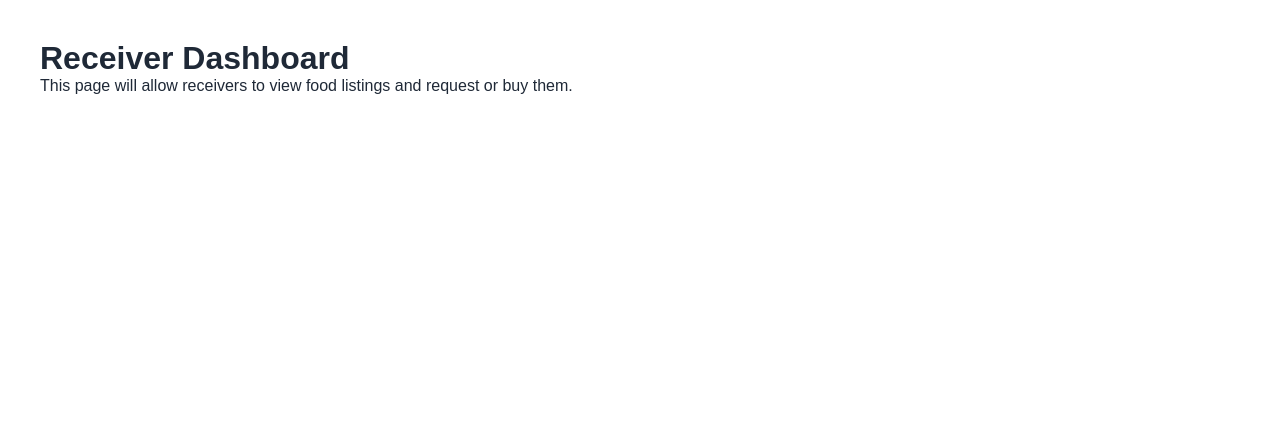
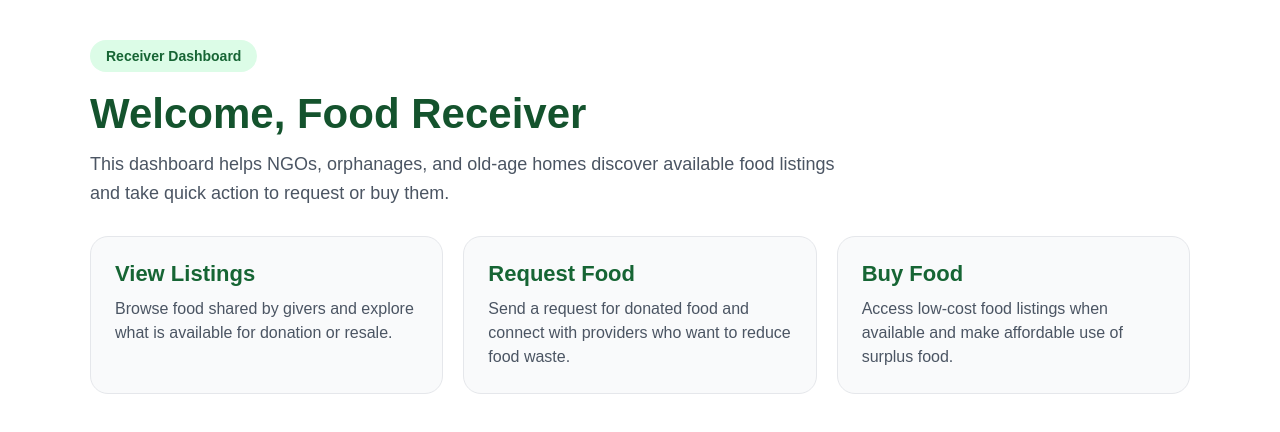
Before and after one commit to GauravSingh1P/FoodBridge, a React (Vite) app in the folder eatdoc/vite-project/: page /receiver in a window 1280 px wide. Shown: the top 432 px of the page. Built offline with nearby package versions, Linux system fonts and the light colour scheme.

Commit message:
FB-RC01-v0.4: Receiver dashboard created Reason: Interface for food seekers

```diff
--- a/eatdoc/vite-project/src/App.jsx
+++ b/eatdoc/vite-project/src/App.jsx
@@ -3,6 +3,7 @@ import './App.css'
 import LandingPage from './pages/LandingPage'
 import GiverPage from './pages/GiverPage'
 import ReceiverPage from './pages/ReceiverPage'
+
 
 function App() {
   return (
--- a/eatdoc/vite-project/src/pages/ReceiverPage.jsx
+++ b/eatdoc/vite-project/src/pages/ReceiverPage.jsx
@@ -1,8 +1,159 @@
 function ReceiverPage() {
   return (
-    <div style={{ padding: '40px', fontFamily: 'Arial, sans-serif' }}>
-      <h1>Receiver Dashboard</h1>
-      <p>This page will allow receivers to view food listings and request or buy them.</p>
+    <div
+      style={{
+        minHeight: '100vh',
+        background: '#ffffff',
+        padding: '40px 20px',
+        fontFamily: 'Arial, Helvetica, sans-serif',
+      }}
+    >
+      <div
+        style={{
+          maxWidth: '1100px',
+          margin: '0 auto',
+        }}
+      >
+        <div
+          style={{
+            marginBottom: '28px',
+          }}
+        >
+          <p
+            style={{
+              display: 'inline-block',
+              backgroundColor: '#dcfce7',
+              color: '#166534',
+              padding: '8px 16px',
+              borderRadius: '999px',
+              fontSize: '14px',
+              fontWeight: '600',
+              marginBottom: '18px',
+            }}
+          >
+            Receiver Dashboard
+          </p>
+
+          <h1
+            style={{
+              fontSize: '42px',
+              color: '#14532d',
+              margin: '0 0 12px 0',
+            }}
+          >
+            Welcome, Food Receiver
+          </h1>
+
+          <p
+            style={{
+              fontSize: '18px',
+              color: '#4b5563',
+              lineHeight: '1.6',
+              maxWidth: '760px',
+              margin: 0,
+            }}
+          >
+            This dashboard helps NGOs, orphanages, and old-age homes discover
+            available food listings and take quick action to request or buy
+            them.
+          </p>
+        </div>
+
+        <div
+          style={{
+            display: 'grid',
+            gridTemplateColumns: 'repeat(auto-fit, minmax(240px, 1fr))',
+            gap: '20px',
+          }}
+        >
+          <div
+            style={{
+              backgroundColor: '#f9fafb',
+              border: '1px solid #e5e7eb',
+              borderRadius: '18px',
+              padding: '24px',
+            }}
+          >
+            <h2
+              style={{
+                fontSize: '22px',
+                color: '#166534',
+                marginBottom: '10px',
+              }}
+            >
+              View Listings
+            </h2>
+            <p
+              style={{
+                color: '#4b5563',
+                lineHeight: '1.5',
+                margin: 0,
+              }}
+            >
+              Browse food shared by givers and explore what is available for
+              donation or resale.
+            </p>
+          </div>
+
+          <div
+            style={{
+              backgroundColor: '#f9fafb',
+              border: '1px solid #e5e7eb',
+              borderRadius: '18px',
+              padding: '24px',
+            }}
+          >
+            <h2
+              style={{
+                fontSize: '22px',
+                color: '#166534',
+                marginBottom: '10px',
+              }}
+            >
+              Request Food
+            </h2>
+            <p
+              style={{
+                color: '#4b5563',
+                lineHeight: '1.5',
+                margin: 0,
+              }}
+            >
+              Send a request for donated food and connect with providers who
+              want to reduce food waste.
+            </p>
+          </div>
+
+          <div
+            style={{
+              backgroundColor: '#f9fafb',
+              border: '1px solid #e5e7eb',
+              borderRadius: '18px',
+              padding: '24px',
+            }}
+          >
+            <h2
+              style={{
+                fontSize: '22px',
+                color: '#166534',
+                marginBottom: '10px',
+              }}
+            >
+              Buy Food
+            </h2>
+            <p
+              style={{
+                color: '#4b5563',
+                lineHeight: '1.5',
+                margin: 0,
+              }}
+            >
+              Access low-cost food listings when available and make affordable
+              use of surplus food.
+            </p>
+          </div>
+        </div>
+      </div>
     </div>
   )
 }
```
